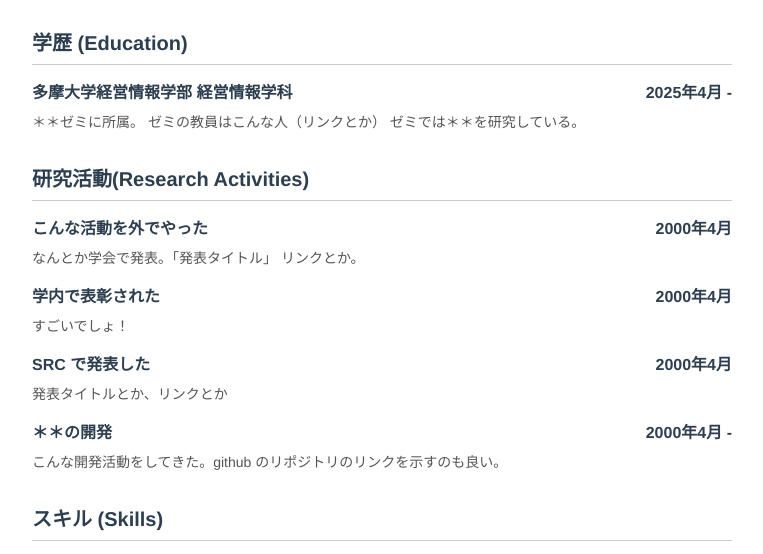
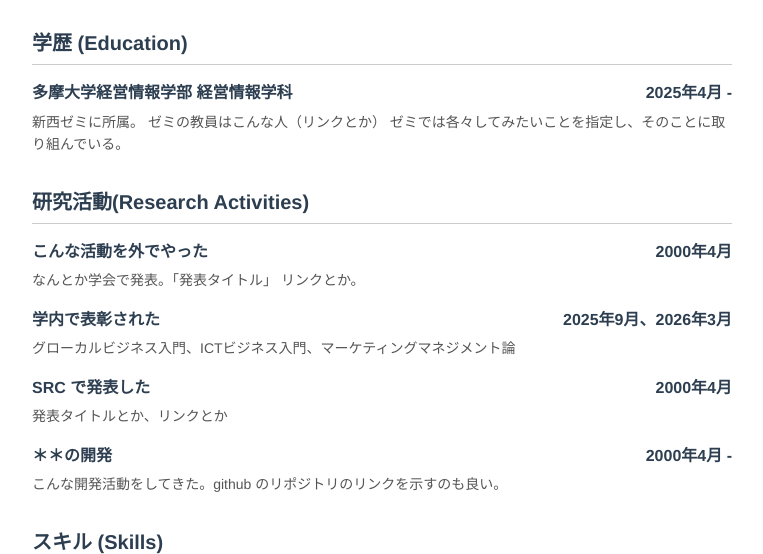
Before and after one commit to ShottShott77/ShottShott77.github.io, a plain HTML site: page index.html in a window 1280 px wide. Shown: the part 197-751 px from the top of the page, without its empty margins (258-1021 px from the left). Drawn offline with Linux system fonts and the light colour scheme.

Commit message:
表彰と少しの書き足し

```diff
--- a/index.html
+++ b/index.html
@@ -4,7 +4,7 @@
     <meta charset="UTF-8">
     <meta name="viewport" content="width=device-width, initial-scale=1.0">
     <link rel="stylesheet" href="style.css" />
-    <title>＊＊の経歴</title>
+    <title>石川翔大の経歴</title>
 </head>
 <body>
 
@@ -21,9 +21,9 @@
             <span>2025年4月 - </span>
         </div>
         <div class="item-desc">
-            ＊＊ゼミに所属。
+            新西ゼミに所属。
             ゼミの教員はこんな人（リンクとか）
-            ゼミでは＊＊を研究している。
+            ゼミでは各々してみたいことを指定し、そのことに取り組んでいる。
         </div>
     </div>
 
@@ -40,10 +40,11 @@
         </div>
 
         <div class="item-header">
-            <span>学内で表彰された</span>
-            <span>2000年4月</span>
+            <span>学内で表彰された
+            </span>
+            <span>2025年9月、2026年3月</span>
         </div>
-        <div class="item-desc">すごいでしょ！</div>
+        <div class="item-desc">グローカルビジネス入門、ICTビジネス入門、マーケティングマネジメント論</div>
 
         <div class="item-header">
             <span>SRC で発表した</span>
```
